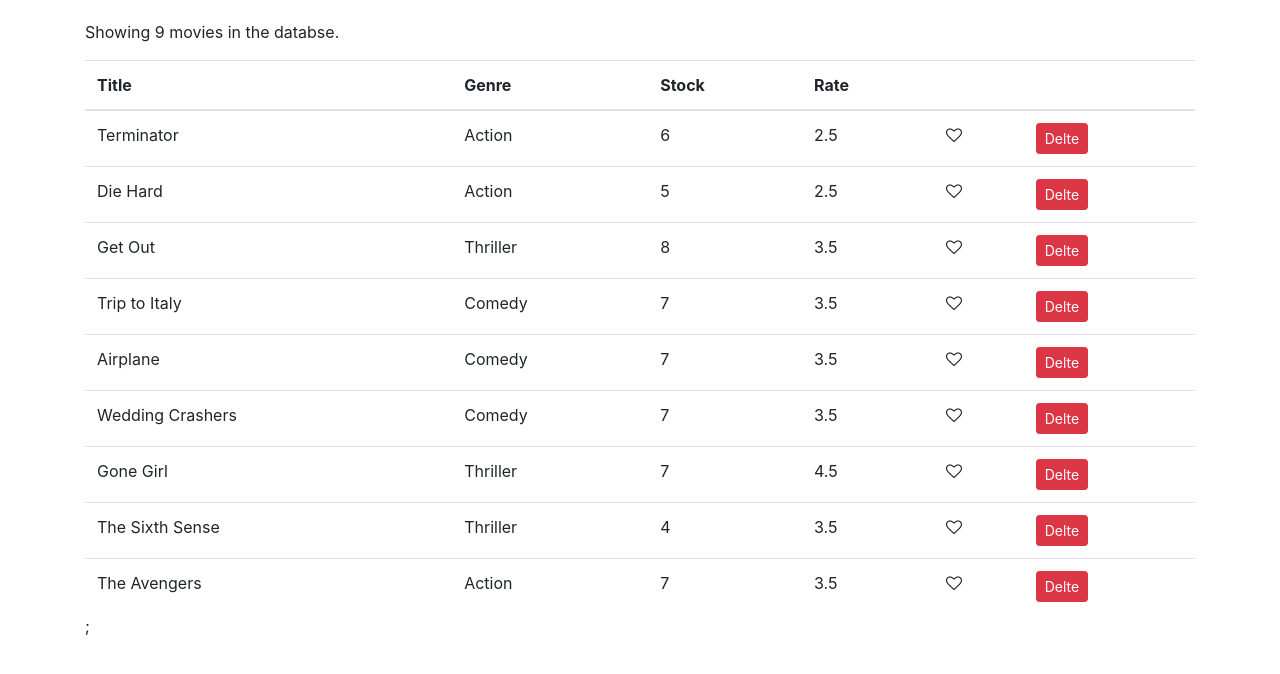
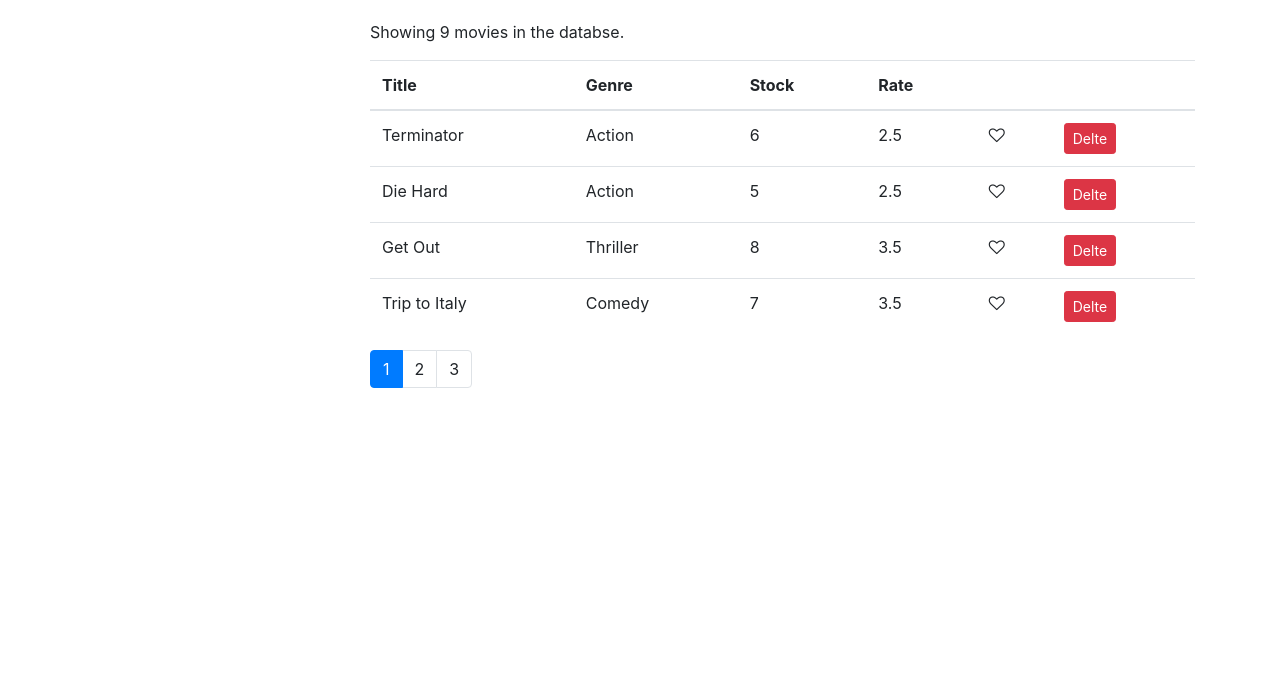
Before and after one commit to 99mac99/Tabel-React, a React (Create React App) app: page /movies in a window 1280 px wide. Shown: the top 674 px of the page. Built offline with nearby package versions, Linux system fonts and the light colour scheme.

Commit message:
add pagination

```diff
--- a/package.json
+++ b/package.json
@@ -9,6 +9,8 @@
     "bootstrap": "^4.1.1",
     "create-react-app": "^1.5.2",
     "font-awesome": "^4.7.0",
+    "lodash": "^4.17.10",
+    "prop-types": "^15.6.2",
     "react": "^17.0.2",
     "react-dom": "^17.0.2",
     "react-scripts": "4.0.3",
--- /dev/null
+++ b/src/components/common/listGroup.jsx
@@ -0,0 +1,18 @@
+import React from 'react';
+
+
+const ListGroup = props => {
+    const { items, textProperty, valueProperty } = props;
+
+    return (
+    <ul className="list-group">
+        {items.map(item =>(
+        <li key={item[valueProperty]} className="list-group-item">
+            {item[textProperty]}
+        </li>
+        ))}
+    </ul>
+    )
+}
+
+export default ListGroup;
--- a/src/components/common/pagination.jsx
+++ b/src/components/common/pagination.jsx
@@ -1,6 +1,37 @@
 import React from 'react';
+import PropTypes from 'prop-types';
+import _ from 'lodash';
 const Pagination = (props) => {
-    return null;
-}
+	const { itemsCount, pageSize, currentPage, onPageChange } = props;
+	console.log(currentPage);
 
-export default Pagination;nulls
+	const pagesCount = Math.ceil(itemsCount / pageSize);
+	if (pagesCount === 1) return null;
+	const pages = _.range(1, pagesCount + 1);
+
+	return (
+		<nav>
+			<ul className='pagination'>
+				{pages.map((page) => (
+					<li
+						key={page}
+						className={page === currentPage ? 'page-item active' : 'page-item'}
+					>
+						<a className='page-link' onClick={(page) => onPageChange(page)}>
+							{page}
+						</a>
+					</li>
+				))}
+			</ul>
+		</nav>
+	);
+};
+
+Pagination.propTypes = {
+	itemsCount: PropTypes.number.isRequired,
+	pageSize: PropTypes.number.isRequired,
+	currentPage: PropTypes.number.isRequired,
+	onPageChange: PropTypes.func.isRequired
+};
+
+export default Pagination;
--- a/src/components/movies.jsx
+++ b/src/components/movies.jsx
@@ -1,34 +1,65 @@
 import React, { Component } from 'react';
+import Like from './common/like';
+import ListGroup from './common/listGroup';
+import Pagination from './common/pagination';
 import { getMovies } from '../services/fakeMovieService';
-import Like from './common/like';
+import { getGenres } from '../services/fakeGenreService';
+import { paginate } from '../utils/paginate';
 
 class Movies extends Component {
 	state = {
-		movies: getMovies()
+		movies: getMovies(),
+		genres: [],
+		currentPage: 1,
+		pageSize: 4,
 	};
+	componentDidMount() {
+		this.setState({ movies: getMovies(), generes: getGenres() });
+	}
 
-	handleDelete = movie => {
-        const movies = this.state.movies.filter(m => m._id !== movie._id);
+	handleDelete = (movie) => {
+		const movies = this.state.movies.filter((m) => m._id !== movie._id);
 		this.setState({ movies });
 	};
 
 	handleLike = movie => {
 		const movies = [...this.state.movies];
 		const index = movies.indexOf(movie);
-        movies[index] = {...movies[index]};
+		movies[index] = { ...movies[index] };
 		movies[index].liked = !movies[index].liked;
 		this.setState({ movies });
-    }
+	};
+
+	handlePageChange = (page) => {
+		this.setState({ currentPage: page });
+	};
+
+	handleGenreSelect = (genre) => {
+		console.log(genre);
+	};
 
 	render() {
+		const { length: count } = this.state.movies;
 
-        const { length: count} = this.state.movies;
+		const { pageSize, currentPage, movies: allMovies } = this.state;
 
-        if(count === 0) return <p>There ar no movies in the database.</p>
+		if (count === 0) return <p>There ar no movies in the database.</p>;
+
+		const movies = paginate(allMovies, currentPage, pageSize);
 
 		return (
-            <React.Fragment>
-                <><p>Showing {count} movies in the databse.</p><table className='table'>
+			<div className='row'>
+				<div className='col-3'>
+					<ListGroup
+						items={this.state.genres}
+                        textProperty="name"
+                        valueProperty="_id"
+						onItemSelect={this.handleGenreSelect}
+					/>
+				</div>
+				<div className='col'>
+						<p>Showing {count} movies in the databse.</p>
+						<table className='table'>
 							<thead>
 								<tr>
 									<th>Title</th>
@@ -40,27 +71,36 @@
 								</tr>
 							</thead>
 							<tbody>
-                        {this.state.movies.map((movie) => (
+								{movies.map((movie) => (
 									<tr key={movie._id}>
 										<td>{movie.title}</td>
 										<td>{movie.genre.name}</td>
 										<td>{movie.numberInStock}</td>
 										<td>{movie.dailyRentalRate}</td>
 										<td>
-                                    <Like liked={movie.liked} onClick={this.handleLike}/>
+											<Like liked={movie.liked} onClick={() => this.handleLike(movie)} />
 										</td>
 										<td>
 											<button
 												onClick={() => this.handleDelete(movie)}
-                                        className={"btn btn-danger btn-sm"}>Delte</button>
+												className={'btn btn-danger btn-sm'}
+											>
+												Delte
+											</button>
 										</td>
 									</tr>
-                        ))};
+								))}
 							</tbody>
-                </table></>
-            </React.Fragment>
-            )
-
+						</table>
+					<Pagination
+						itemsCount={count}
+						pageSize={pageSize}
+						currentPage={currentPage}
+						onPageChange={this.handlePageChange}
+					/>
+				</div>
+			</div>
+		);
 	}
 }
 
--- /dev/null
+++ b/src/utils/paginate.js
@@ -0,0 +1,9 @@
+import _ from 'lodash';
+
+export function paginate(items, pageNumber, pageSize) {
+	const startIndex = (pageNumber - 1) * pageSize;
+	return _(items)
+    .slice(startIndex)
+    .take(pageSize)
+    .value();
+}
```
Also changed, not shown: 1 other file (tests, documents, lock files or other folders). Lines whose indentation alone changed are shown as unchanged.
